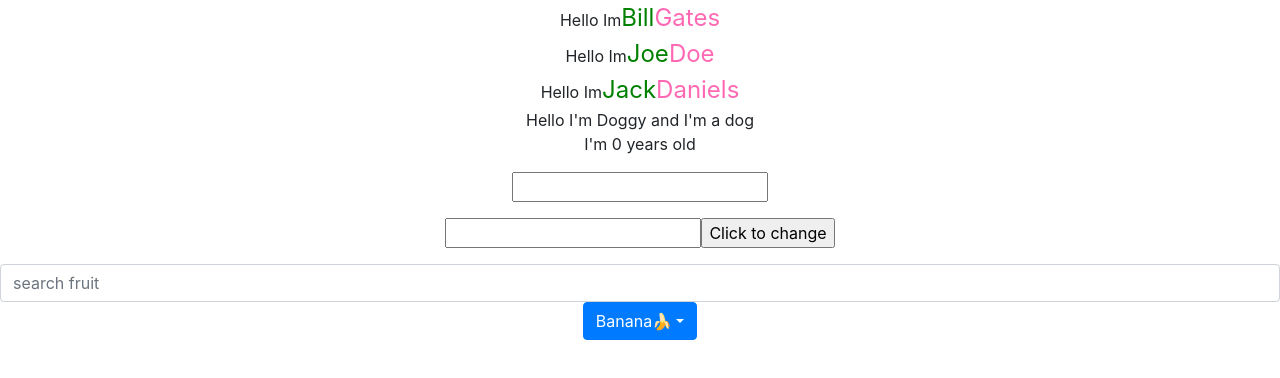
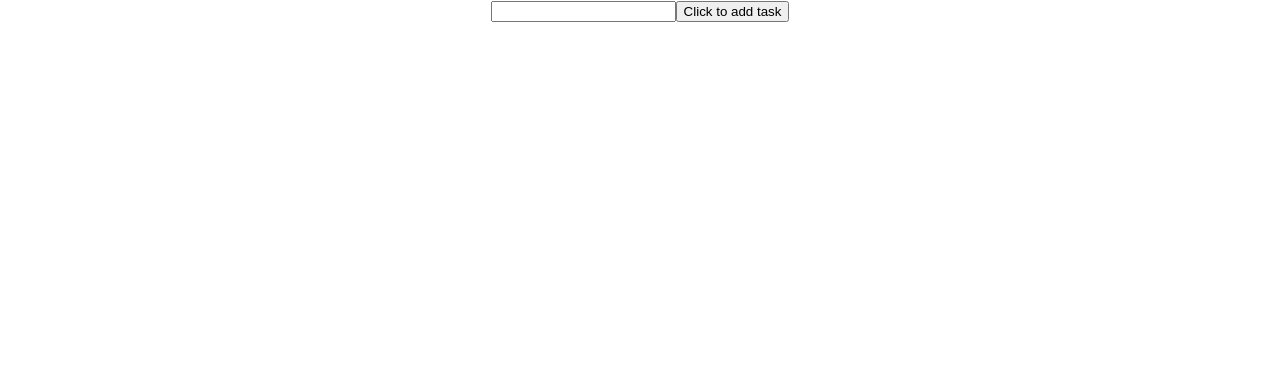
Before and after one commit to NellyHovhannisyan/react-first-project, a React (Create React App) app: page / in a window 1280 px wide. Shown: the top 378 px of the page. Built offline with nearby package versions, Linux system fonts and the light colour scheme.

Commit message:
update 14.05.2020

```diff
--- a/src/App.css
+++ b/src/App.css
@@ -47,3 +47,24 @@
   color:hotpink;
   font-size:24px;
 }
+
+.task-list{
+  margin: 25px 40%;
+}
+
+.task-list div{
+  height: 26px;
+}
+
+.task-view{
+  border:1px solid forestgreen;
+  height: 25px;
+  margin:0;
+  width: 280px;
+}
+
+.task-del-btn{
+  position: relative;
+  top: -26px;
+  left: 130px;
+}
--- a/src/App.js
+++ b/src/App.js
@@ -2,13 +2,13 @@
 // import logo from './logo.svg';
 import './App.css';
 // import Person from './components/Person';
-import Fruits from './components/Fruits';
+// import Fruits from './components/Fruits';
 // import {idGen as idGenerator, Hello, getThis} from './tools';
 // import * as newObj from './tools';
-import User from './components/User';
-import Animal from './components/Animal';
-import Input from './components/Input';
-
+// import User from './components/User';
+// import Animal from './components/Animal';
+// import Input from './components/Input';
+   import ToDo from './components/ToDo'
 // console.log(idGenerator());
 // console.log(newObj.Hello());
 // newObj.getThis();
@@ -22,19 +22,23 @@
 //   <p>text2</p>,
 //   <p>text3</p>,
 // ];
- const surname= 'Gates'
+//  const surname= 'Gates'
   return (
 
     <div className="App">
-      <User name="Bill" surname={surname}/>
+      {/* <User name="Bill" surname={surname}/>
       <User name="Joe" surname='Doe'/>
       <User name="Jack" surname='Daniels'/>
       <Animal type="dog" age={0}/>
-      <Input />
+      */}
       {/* {components[0]}
        <Hello />
-      <Person />*/
-       <Fruits /> }
+      <Person />*/}
+       {/* <Fruits />
+       <br></br>
+        <Input /> */}
+      <ToDo/>
+
     </div>
   );
 }
--- a/src/components/Input.js
+++ b/src/components/Input.js
@@ -1,44 +1,93 @@
-import React, {Component} from "react";
-import Data from './Data';
+import React, {Component, Fragment} from "react";
+// import Data from './Data';
 
 class Input extends Component {
     constructor (props){
         super(props);
         this.state ={
             inputText:"",
-            newText:""
+            newText:"",
+            list: []
         }
     }
 
-    handleBtnClick = (text)=> {
-        this.setState({newText:this.state.inputText}) ;
-        console.log(text);
-
+    handleBtnClick = ()=> {
+          // this.setState({newText:this.state.inputText}) ;
+          // const list =[...this.state.list];
+          // const list =[].this.state.list;
+          // const list =this.state.list.slice();
+          // list.state.push({
+          //     text:this.state.inputText
+          //   });
+              this.setState({
+                list:[...this.state.list, {text:this.state.inputText}],
+                inputText:""
+              });
       }
 
     handleInputChange =(e) =>{
+      const nextState ={
+        inputText:e.target.value,
+      };
 
-        this.setState({inputText:e.target.value })
+     if(this.state.newText){
+      nextState.newText ="";
+    }
+     this.setState(nextState);
     }
 
+
+
     render (){
+        // const list = this.state.list.map((el,index)=> <p key="index">{el.text}</p>);
+
+        let showButton = false;
+        if(this.state.inputText){
+          showButton=true;
+        }
+
+        // console.log(showButton)
         return(
-            <div>
-                 <input type="text"
+            <Fragment>
+                 <input
+                 type="text"
+                 value={this.state.inputText}
                 onChange ={this.handleInputChange}
                />
+               {/* {
+                 showButton ?
+                 <input
+                 type="button"
+                 value="Click to change"
+                 onClick={this.handleBtnClick(15)}
+               /> :
+               null
+
+               } */}
+
+{
+                 showButton  &&
                  <input
                  type="button"
                  value="Click to change"
                  onClick={this.handleBtnClick}
                />
 
-            <Data text={this.state.newText}    />
-          </div>
-        )
+               }
+
+            {/* <Data text={this.state.newText}    />
+            {list} */}
+
+
+
+            {
+              this.state.list.map((el,index)=> <p key={index}>{el.text}</p>)
+            }
+
+          </Fragment>
+        );
 
     }
-
 }
 
 
--- /dev/null
+++ b/src/components/Task.js
@@ -0,0 +1,5 @@
+import React from 'react';
+
+const Task = props => <p className="task-view">{props.task}</p>
+
+export default Task;
--- /dev/null
+++ b/src/components/ToDo.js
@@ -0,0 +1,67 @@
+import React, { Component, Fragment } from "react";
+import Task from './Task';
+import {idGen} from '../utils';
+
+class ToDo extends Component {
+   state = {
+            inputVal: "",
+            tasks: []
+        }
+
+
+    handleInputChange = e =>{
+
+        this.setState({inputVal:e.target.value })
+}
+     handleBtnClick = () =>{
+         const inputVal = this.state.inputVal;
+         if(!inputVal) return
+
+        this.setState(
+            {
+                tasks:[...this.state.tasks, {task:inputVal, id:idGen()}],
+                inputVal:""
+            }
+        );
+
+     }
+
+     removeTask = (id)=> {
+        const delId = this.state.tasks.filter(item => item.id !== id);
+        this.setState({tasks: delId});
+};
+
+
+    render() {
+
+        const newTaskList=this.state.tasks.map((el)=>{
+
+            return (
+                <div key={el.id}>
+                <Task  task={el.task}/>
+                <button className="task-del-btn" onClick= {() => this.removeTask(el.id)}>x</button>
+            </div>
+            )
+        });
+
+        return (
+            <Fragment>
+                <input
+                    type="text"
+                    value={this.state.inputVal}
+                    onChange={this.handleInputChange}
+                />
+                <button
+                onClick={this.handleBtnClick}
+                >Click to add task</button>
+               <div className="task-list"> {newTaskList}</div>
+            </Fragment>
+
+        )
+
+    }
+
+}
+
+
+export default ToDo;
--- a/src/tools.js
+++ b/src/tools.js
@@ -1,7 +1,7 @@
  import React from 'react';
 
  function idGen (){
-    return Math.random().toString(32);
+    return Math.random().toString(32).slice(2);
 }
 
  function Hello (){
--- /dev/null
+++ b/src/utils.js
@@ -0,0 +1,3 @@
+export function idGen (){
+    return Math.random().toString(32).slice(2);
+}
```
Lines whose indentation alone changed are shown as unchanged.
